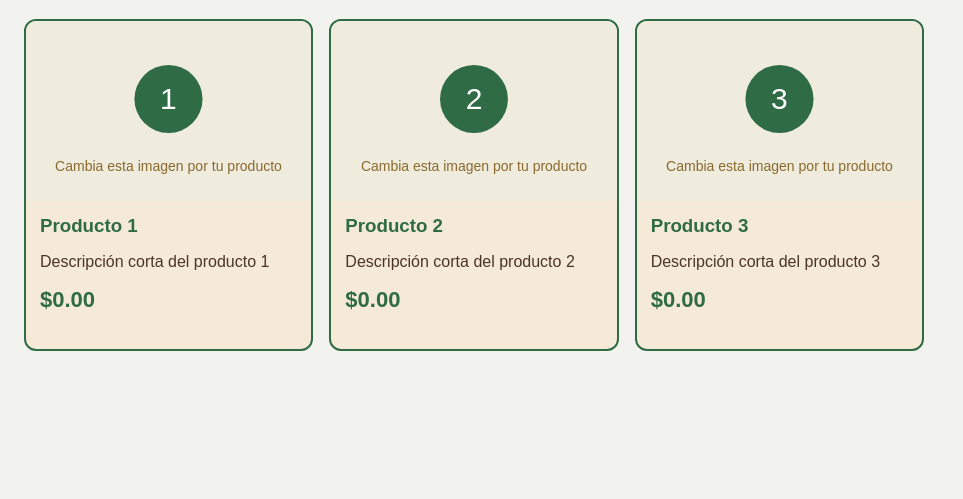
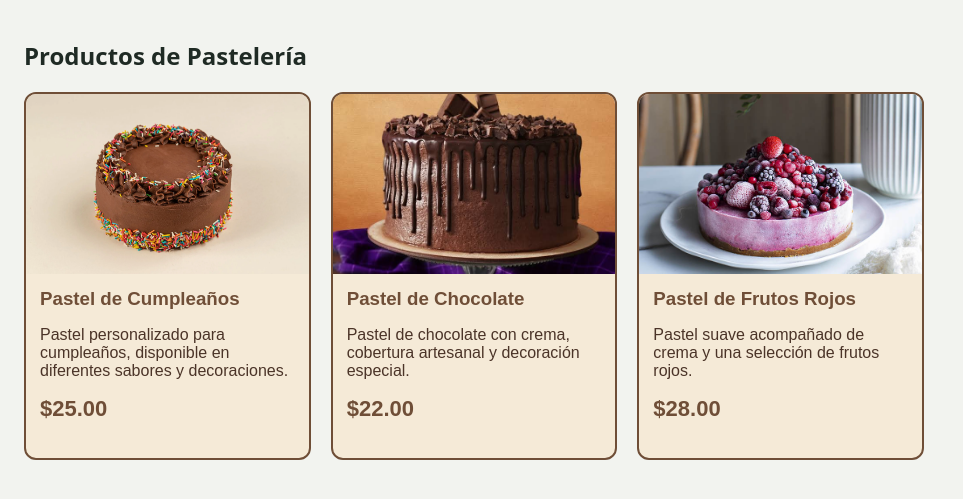
Before and after one commit to A0Nicolas/WEB-REPOSITORIO-EMPRENDIMIENTO, a plain HTML site: page index.html in a window 1280 px wide. Shown: the part 91-590 px from the top of the page, without its empty margins (0-963 px from the left). Drawn offline with Linux system fonts and the light colour scheme.

Commit message:
tarjeta-producto: color de marca cafe

```diff
--- a/estilos.css
+++ b/estilos.css
@@ -8,7 +8,7 @@ body {
   color: #1F2A24;
 }
 
-.catalogo {
+.producto {
   display: grid;
   grid-template-columns: repeat(auto-fit, minmax(220px, 1fr));
   gap: 16px;
@@ -18,5 +18,11 @@ body {
 /* PASO 3 · Aquí la página le entrega al componente el color de tu marca.
    Cambia el valor por el color de tu emprendimiento. */
 tarjeta-producto {
-  --color-marca: #2F6B45;
+    --color-marca: #6f4e37;
 }
+
+.productos {
+    display: grid;
+    grid-template-columns: repeat(3, 1fr);
+    gap: 20px;
+}
--- a/index.html
+++ b/index.html
@@ -16,26 +16,65 @@
 
   <!-- PASO 4 · Usa la tarjeta tres veces con productos REALES de tu emprendimiento:
        cambia la foto, el nombre, la descripción y el precio de cada una. -->
-  <main class="catalogo">
+  <main class="producto">
 
-    <tarjeta-producto precio="0">
-      <img slot="foto" src="./img/producto-1.svg" alt="Describe la foto del producto 1">
-      <h3 slot="nombre">Producto 1</h3>
-      <p>Descripción corta del producto 1</p>
-    </tarjeta-producto>
+   <section>
+    <h2>Productos de Pastelería</h2>
 
-    <tarjeta-producto precio="0">
-      <img slot="foto" src="./img/producto-2.svg" alt="Describe la foto del producto 2">
-      <h3 slot="nombre">Producto 2</h3>
-      <p>Descripción corta del producto 2</p>
-    </tarjeta-producto>
+    <div class="productos">
 
-    <tarjeta-producto precio="0">
-      <img slot="foto" src="./img/producto-3.svg" alt="Describe la foto del producto 3">
-      <h3 slot="nombre">Producto 3</h3>
-      <p>Descripción corta del producto 3</p>
-    </tarjeta-producto>
+        <tarjeta-producto precio="25">
+            <img
+                slot="foto"
+                src="./img/pastel-cumpleanos.jpg"
+                alt="Pastel de cumpleaños">
 
+            <h3 slot="nombre">
+                Pastel de Cumpleaños
+            </h3>
+
+            <p>
+                Pastel personalizado para cumpleaños,
+                disponible en diferentes sabores y decoraciones.
+            </p>
+        </tarjeta-producto>
+
+
+        <tarjeta-producto precio="22">
+            <img
+                slot="foto"
+                src="./img/pastel-chocolate.jpg"
+                alt="Pastel de chocolate">
+
+            <h3 slot="nombre">
+                Pastel de Chocolate
+            </h3>
+
+            <p>
+                Pastel de chocolate con crema,
+                cobertura artesanal y decoración especial.
+            </p>
+        </tarjeta-producto>
+
+
+        <tarjeta-producto precio="28">
+            <img
+                slot="foto"
+                src="./img/pastel-frutos-rojos.jpg"
+                alt="Pastel de frutos rojos">
+
+            <h3 slot="nombre">
+                Pastel de Frutos Rojos
+            </h3>
+
+            <p>
+                Pastel suave acompañado de crema
+                y una selección de frutos rojos.
+            </p>
+        </tarjeta-producto>
+
+    </div>
+</section>
   </main>
 </body>
 </html>
```
Also changed, not shown: img/pastel-chocolate.jpg (added), img/pastel-cumpleanos.jpg (added), img/pastel-frutos-rojos.jpg (added).
